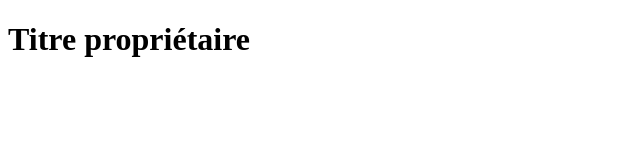
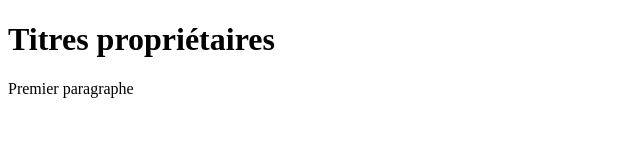
Before and after one commit to Decoux/test_en_bin-me, a plain HTML site: page index.html in a window 1280 px wide. Shown: the whole page, without its empty margins (0-640 px from the left). Drawn offline with Linux system fonts and the light colour scheme.

Commit message:
deuxieme p

```diff
--- a/index.html
+++ b/index.html
@@ -4,6 +4,7 @@
 
 </head>
 <body>
-   <h1>Titre propriétaire</h1>
+   <h1>Titres propriétaires</h1>
+   <p>Premier paragraphe</p>
 </body>
 </html>
```
